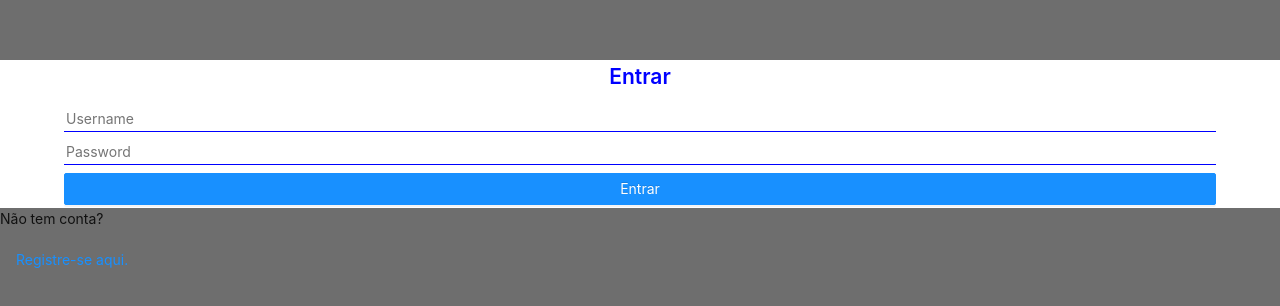
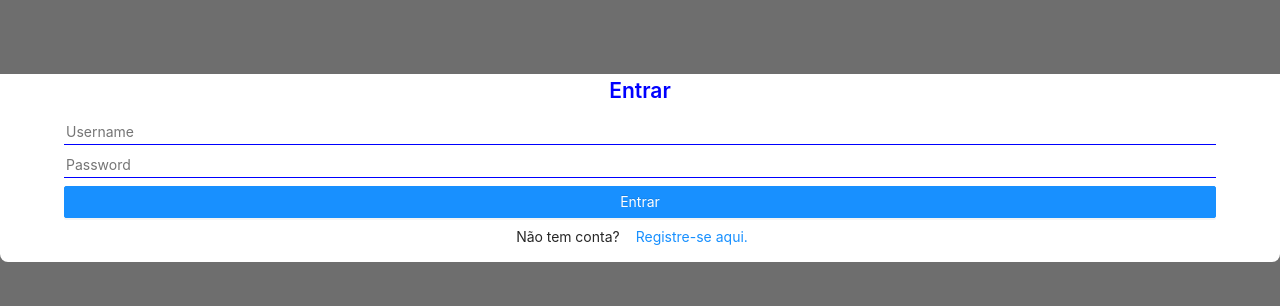
Before and after one commit to ranielsobrinho/flex-todos, a React (Create React App) app: page / in a window 1280 px wide. Shown: the part 232-538 px from the top of the page. Built offline with nearby package versions, Linux system fonts and the light colour scheme.

Commit message:
style: add style for the forms

```diff
--- a/src/pages/Home/index.css
+++ b/src/pages/Home/index.css
@@ -4,3 +4,14 @@
   flex-direction: column;
   justify-content: center;
 }
+
+.form {
+  background-color: white;
+  border-radius: 0.5rem;
+}
+
+.content {
+  display: flex;
+  justify-content: center;
+  align-items: baseline;
+}
```
